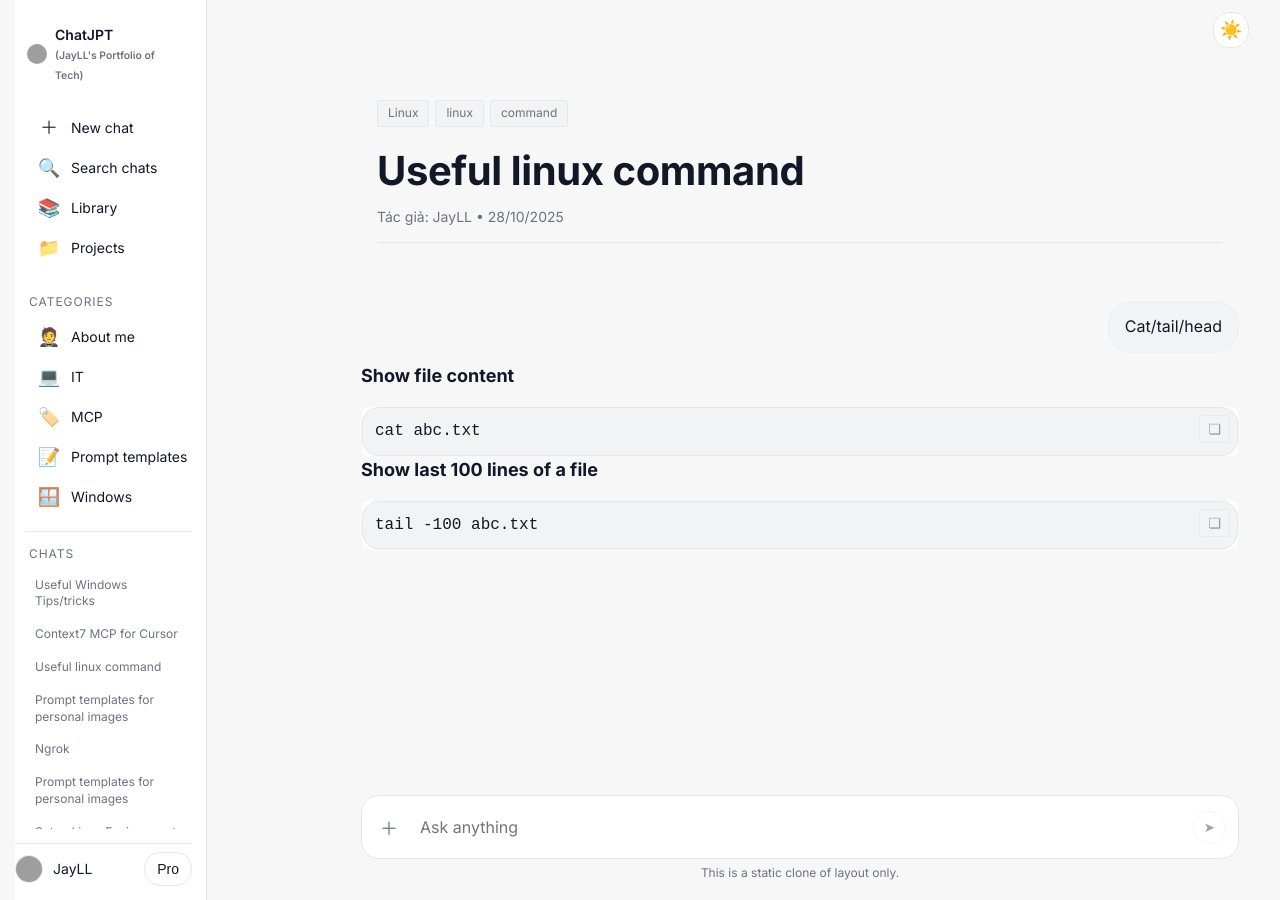
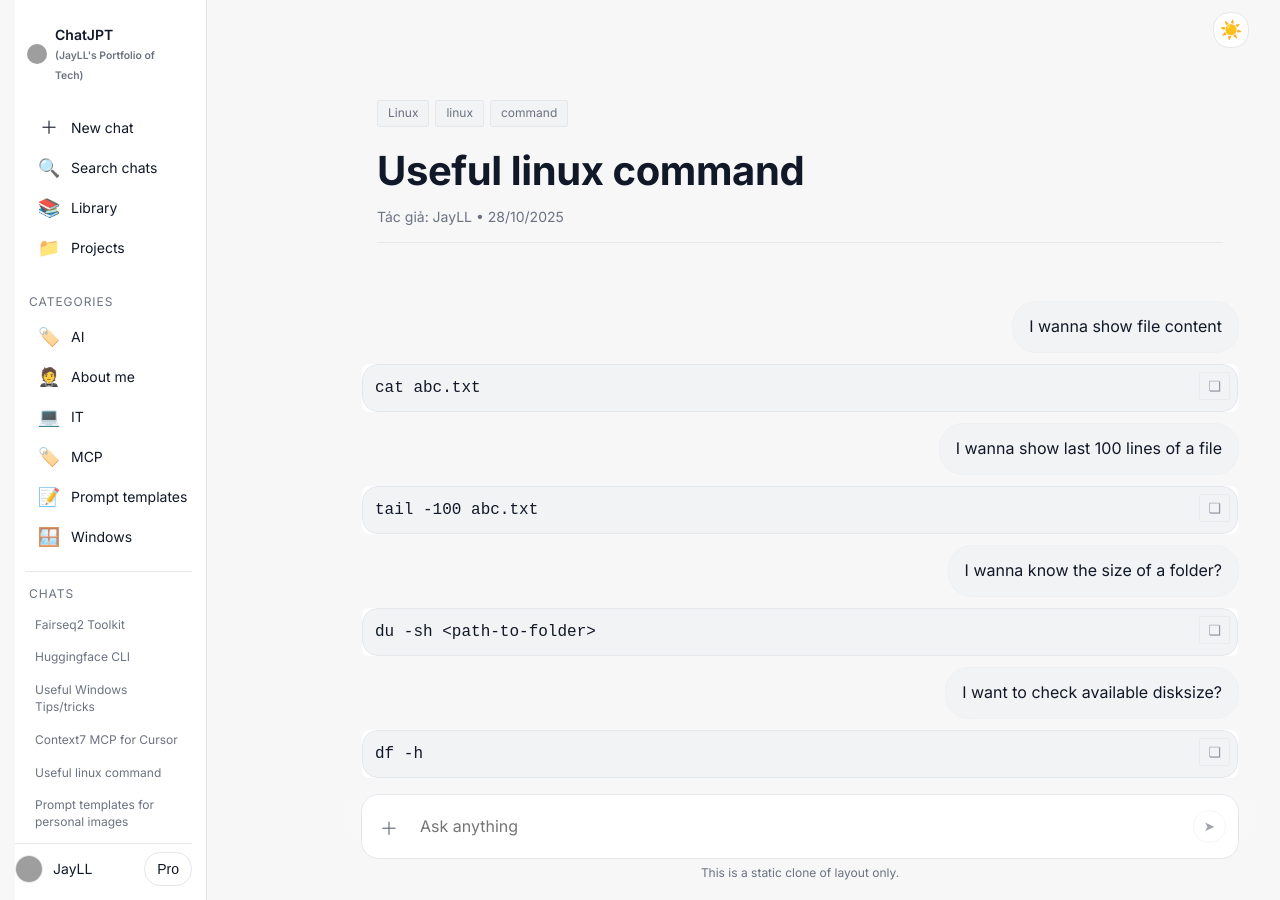
Before and after one commit to jayll1303/jayll1303.github.io, a Jekyll site: the page built from _posts/2025-10-28-linux-command.md, in a window 1280 px wide. Built offline with Jekyll 4.4.1, drawn with Linux system fonts in a browser that asks for light colours; grey boxes are pictures that could not be loaded.

Commit message:
chore(content): sync from private

````diff
--- a/_posts/2025-10-28-linux-command.md
+++ b/_posts/2025-10-28-linux-command.md
@@ -7,17 +7,26 @@ tags: [Linux, linux, command]
 author: "JayLL"
 ---
 
-## Cat/tail/head
-
-
-### Show file content
+## I wanna show file content
 
 ```bash
 cat abc.txt
 ```
 
-### Show last 100 lines of a file
+## I wanna show last 100 lines of a file
 
 ```bash
 tail -100 abc.txt
 ```
+
+## I wanna know the size of a folder?
+
+```bash
+du -sh <path-to-folder>
+```
+
+## I want to check available disksize?
+
+```bash
+df -h
+```
````
Also changed, not shown: _posts/2025-11-12-fairseq2.md (added, +13 -0 lines), _posts/2025-11-12-huggingface-cli.md (added, +22 -0 lines).
